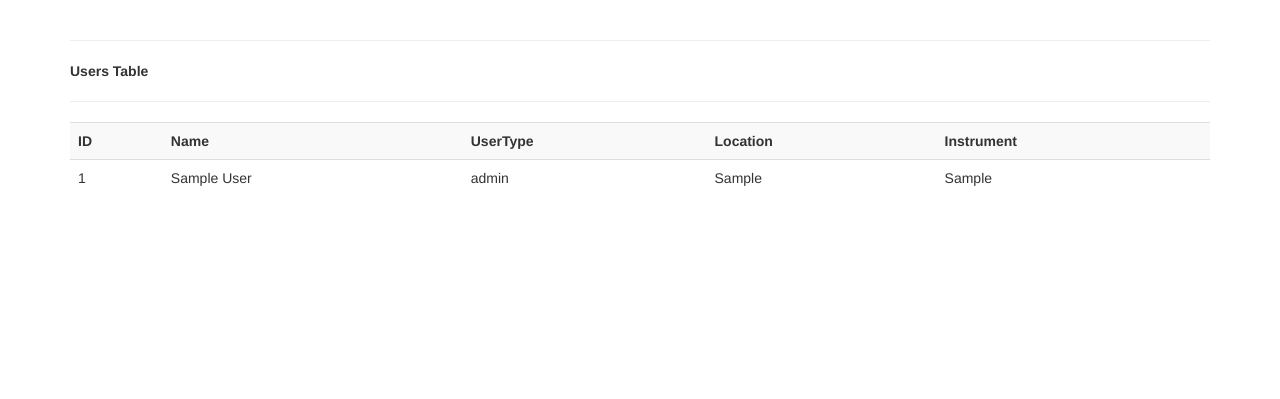
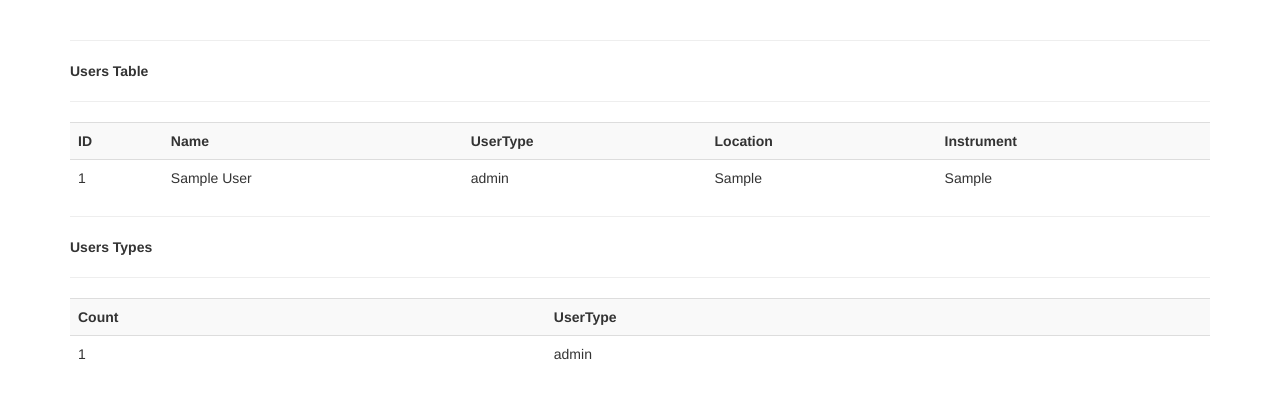
Before and after one commit to cbetul/bandfinder, a Flask app: page /all_users in a window 1280 px wide. Shown: the part 52-451 px from the top of the page. Run offline with Flask 2, Linux system fonts and the light colour scheme; tables that the repository leaves empty or names only in its code hold one stand-in row (values such as "Sample post"); some libraries are stand-ins or nearby versions.

Commit message:
set operations are added

```diff
--- a/app.py
+++ b/app.py
@@ -40,6 +40,8 @@ def adverts():
         msg = 'No Advert Found'
         return render_template('adverts.html', msg=msg)
     cur.close()
+
+
 
 
 @app.route('/user/<string:username>/')
@@ -514,7 +516,19 @@ def all_users():
     cur = mysql.connection.cursor()
     result = cur.execute("SELECT users.id, users.name, users.usertype, biography.location, biography.instrument FROM biography INNER JOIN users ON biography.user_id=users.id")
     users = cur.fetchall()
-    return render_template('all_users.html',users=users)
+
+    result2 = cur.execute("SELECT COUNT(usertype) as total, usertype FROM users GROUP BY usertype")
+    types = cur.fetchall()
+
+    return render_template('all_users.html',users=users, types=types)
+    cur.close()
+
+@app.route('/all_posts')
+def all_posts():
+    cur = mysql.connection.cursor()
+    result = cur.execute("SELECT * FROM advert UNION SELECT * FROM comments")
+    posts = cur.fetchall()
+    return render_template('all_posts.html',posts=posts)
     cur.close()
 
 @app.route('/all_comments')
--- a/templates/adverts.html
+++ b/templates/adverts.html
@@ -6,7 +6,7 @@
   <div class="col-md-9 text-right">
     <a class="btn btn-danger" href="/add_advert">Place an Ad</a>
   </div><a class="btn btn-default" href="/all_comments">All Comments</a><a class="btn btn-default" href="/all_ads">All Ads</a>
-
+  <a class="btn btn-default" href="/all_posts">All Posts</a>
   <div class="container">
     <hr>
   {% for advert in adverts %}
--- a/templates/all_users.html
+++ b/templates/all_users.html
@@ -22,4 +22,20 @@
   {% endfor %}
 </table>
 
+<hr>
+<dt class="mb-2 "> Users Types</dt>
+<table class="table table-striped mt-2 mb-2">
+  <hr>
+  <tr>
+    <th>Count</th>
+    <th>UserType</th>
+  </tr>
+  {% for type in types %}
+    <tr>
+      <td>{{type.total}}</td>
+      <td>{{type.usertype}}</td>
+    </tr>
+  {% endfor %}
+</table>
+
 {% endblock %}
--- a/templates/login.html
+++ b/templates/login.html
@@ -12,7 +12,10 @@
       <label>Password</label>
       <input type="password" name="password" placeholder="Password" class="form-control" value={{request.form.password}}>
     </div>
-
+    <div class="form-check">
+      <input type="checkbox" class="form-check-input" id="exampleCheck1">
+      <label class="form-check-label" for="exampleCheck1">Remember me</label>
+    </div>
     <button type="submit" class="btn btn-warning">Submit</button>
   </form>
 </div>
--- a/templates/register.html
+++ b/templates/register.html
@@ -24,7 +24,7 @@
       {{render_field(form.confirm, class_="form-control")}}
     </div>
     <div class="form-check">
-      <input type="checkbox" class="form-check-input" id="exampleCheck1">
+      <input type="radio" class="form-check-input" id="exampleCheck1">
       <label class="form-check-label" for="exampleCheck1">I am older than 18</label>
     </div>
     <p><input type="submit" class="btn btn-warning" value="Submit"></p>
```
Also changed, not shown: templates/all_posts.html (added, +29 -0 lines).
